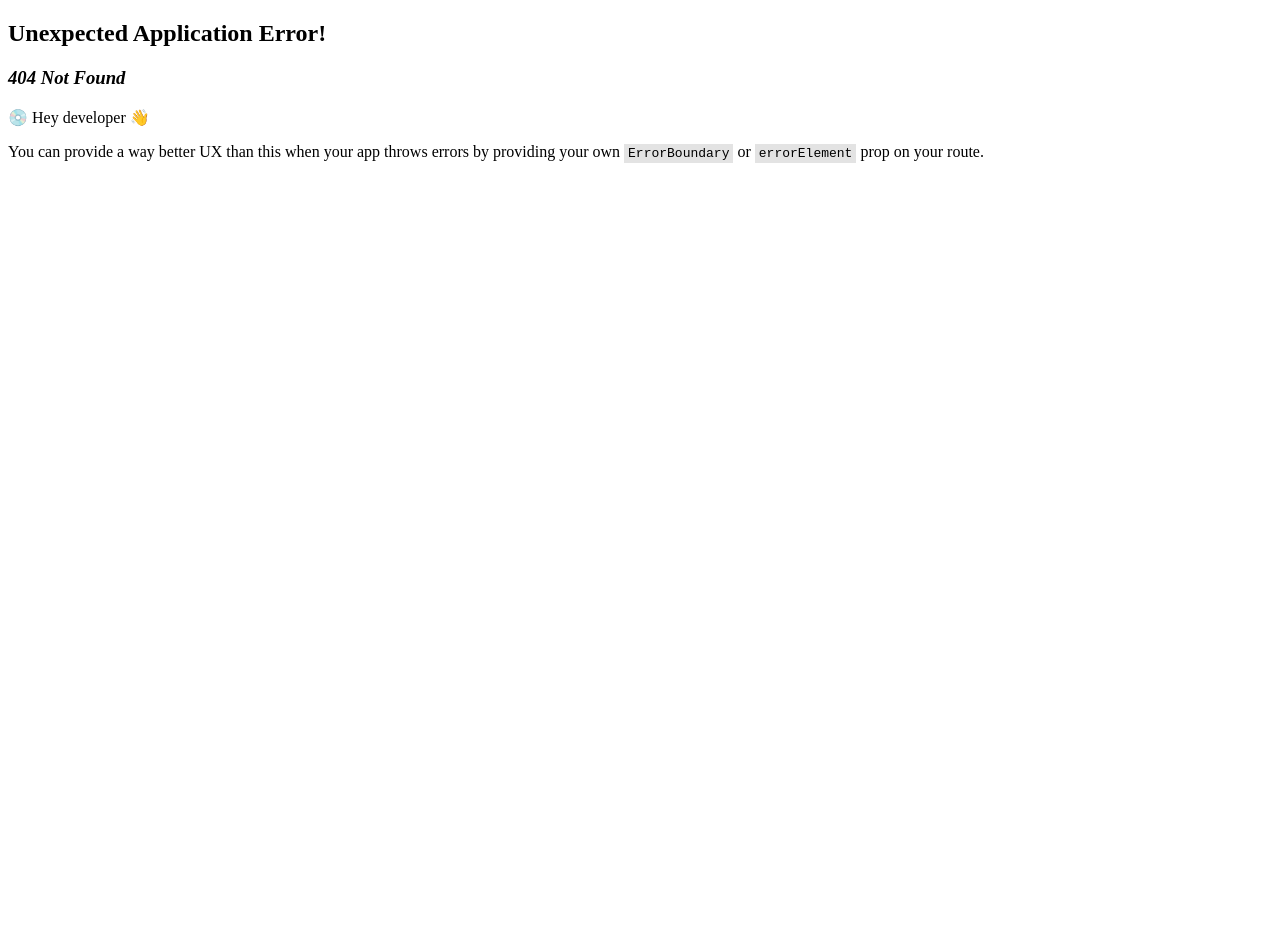
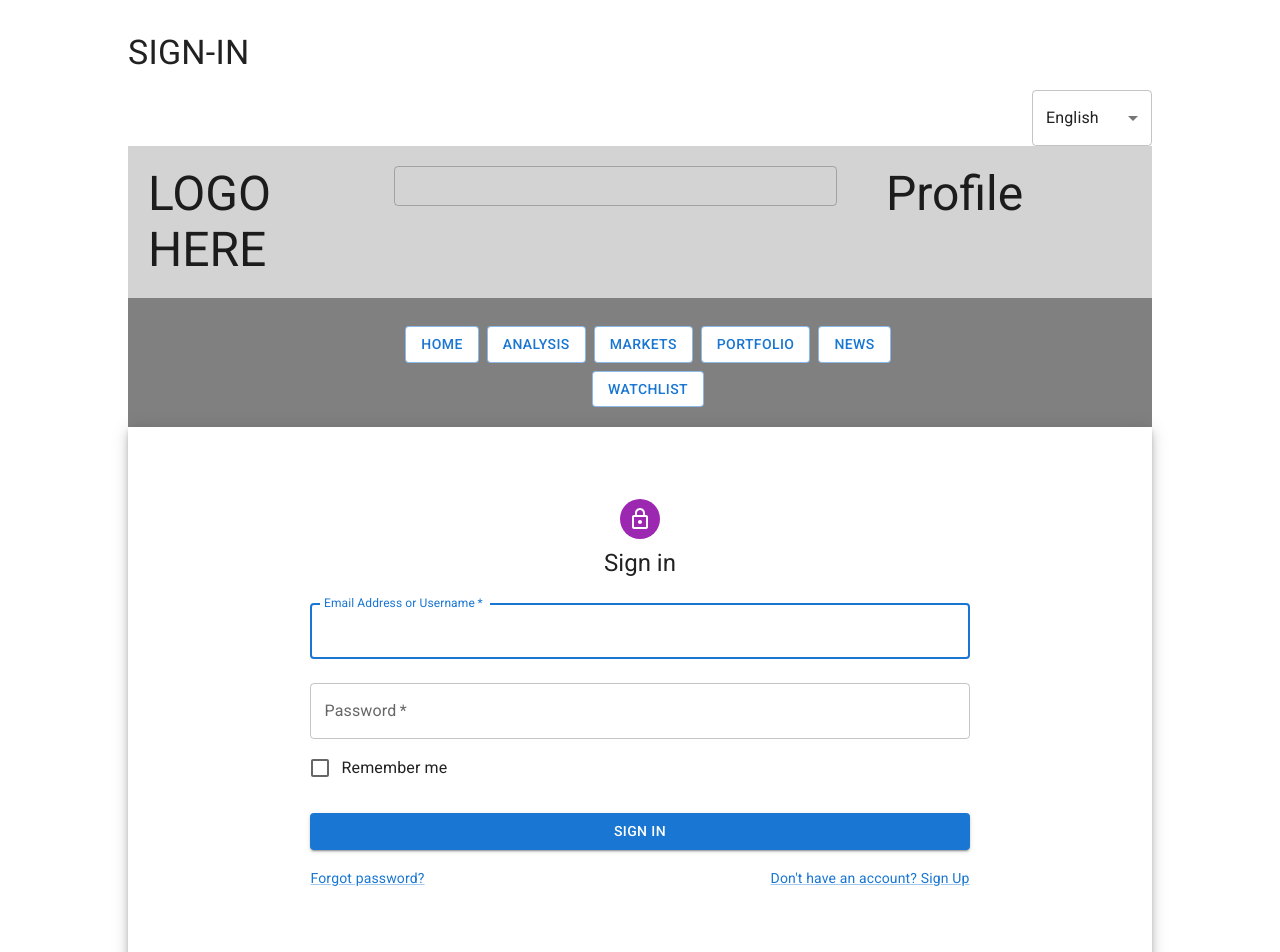
Before and after one commit to semihgencten/FinantialKit-Frontend, a React (Vite) app: page /sign-in in a window 1280 px wide. Before the commit this address had no page. Shown: the top 952 px of the page. Before the commit the page ends 800 px from the top, so only its background shows below. Built offline with nearby package versions, Linux system fonts and the light colour scheme.

Commit message:
pages created

```diff
--- a/src/actions/authActions.js
+++ b/src/actions/authActions.js
@@ -11,9 +11,10 @@
     //   "password": "string",
     //   "password2": "string"
     // }
+    console.log("body: ",body);
     const response = await httpFetch({
       method: "POST",
-      url: "/users/register",
+      url: "/users/register/",
       data: body,
     });
     return response.data;
--- /dev/null
+++ b/src/pages/AuthPages/SignIn/index.jsx
@@ -0,0 +1,102 @@
+import * as React from 'react';
+import Avatar from '@mui/material/Avatar';
+import Button from '@mui/material/Button';
+import CssBaseline from '@mui/material/CssBaseline';
+import TextField from '@mui/material/TextField';
+import FormControlLabel from '@mui/material/FormControlLabel';
+import Checkbox from '@mui/material/Checkbox';
+import Link from '@mui/material/Link';
+import Paper from '@mui/material/Paper';
+import Box from '@mui/material/Box';
+import Grid from '@mui/material/Grid';
+import LockOutlinedIcon from '@mui/icons-material/LockOutlined';
+import Typography from '@mui/material/Typography';
+import { createTheme, ThemeProvider } from '@mui/material/styles';
+
+
+const defaultTheme = createTheme();
+
+const SignIn = () => {
+  const handleSubmit = (event) => {
+    event.preventDefault();
+    const data = new FormData(event.currentTarget);
+    console.log({
+      email: data.get('email'),
+      password: data.get('password'),
+    });
+  };
+
+  return (
+    <ThemeProvider theme={defaultTheme}>
+      <Grid container component="main" sx={{ height: '100vh' }}>
+        <CssBaseline />
+        <Grid item xs={12} component={Paper} elevation={6} square>
+          <Box
+            sx={{
+              my: 8,
+              mx: 4,
+              display: 'flex',
+              flexDirection: 'column',
+              alignItems: 'center',
+            }}
+          >
+            <Avatar sx={{ m: 1, bgcolor: 'secondary.main' }}>
+              <LockOutlinedIcon />
+            </Avatar>
+            <Typography component="h1" variant="h5">
+              Sign in
+            </Typography>
+            <Box component="form" noValidate onSubmit={handleSubmit} sx={{ mt: 1 }}>
+              <TextField
+                margin="normal"
+                required
+                fullWidth
+                id="email"
+                label="Email Address or Username"
+                name="email"
+                autoComplete="email"
+                autoFocus
+              />
+              <TextField
+                margin="normal"
+                required
+                fullWidth
+                name="password"
+                label="Password"
+                type="password"
+                id="password"
+                autoComplete="current-password"
+              />
+              <FormControlLabel
+                control={<Checkbox value="remember" color="primary" />}
+                label="Remember me"
+              />
+              <Button
+                type="submit"
+                fullWidth
+                variant="contained"
+                sx={{ mt: 3, mb: 2 }}
+              >
+                Sign In
+              </Button>
+              <Grid container>
+                <Grid item xs>
+                  <Link href="#" variant="body2">
+                    Forgot password?
+                  </Link>
+                </Grid>
+                <Grid item>
+                  <Link href="#" variant="body2">
+                    {"Don't have an account? Sign Up"}
+                  </Link>
+                </Grid>
+              </Grid>
+            </Box>
+          </Box>
+        </Grid>
+      </Grid>
+    </ThemeProvider>
+  );
+}
+
+export default SignIn
--- a/src/pages/AuthPage/index.jsx
+++ b/src/pages/AuthPages/SignUp/index.jsx
@@ -12,19 +12,47 @@
 import Typography from '@mui/material/Typography';
 import Container from '@mui/material/Container';
 import { createTheme, ThemeProvider } from '@mui/material/styles';
-
+import { useDispatch } from 'react-redux';
+import { registerUser } from '@/actions/authActions';
+import { useState } from 'react';
+import { error } from 'highcharts';
 const defaultTheme = createTheme();
 
 
+const SignUp = ()=> {
+    const dispatch = useDispatch();
+    const [user,setUser] = useState();
 
-export default function SignUp() {
-    const handleSubmit = (event) => {
+    const handleSubmit = async (event)=> {
       event.preventDefault();
+
       const data = new FormData(event.currentTarget);
-      console.log({
-        email: data.get('email'),
-        password: data.get('password'),
-      });
+      const payload = {
+        username: data.get("username"),
+        email: data.get("email"),
+        password: data.get("password1"),
+        password2: data.get("password2"),
+      }
+      let res = await dispatch(
+        registerUser(payload)
+      );
+      if(res.error){
+        alert("The user is already exists");
+        return
+      }
+      alert(res.payload.message);
+      await setUser(res.payload);
+      console.log("user is",res);
+    //   {
+    //     "user": {
+    //         "url": "http://127.0.0.1:8000/api/users/2/",
+    //         "username": "asdas2",
+    //         "email": "asdsadqqqqq2q@mail.com",
+    //         "groups": []
+    //     },
+    //     "token": "ef633d01507d2800130c1f48eacdd02487c8c715",
+    //     "message": "User Created Successfully."
+    // }
     };
 
     return (
@@ -72,6 +100,16 @@
                   <TextField
                     required
                     fullWidth
+                    id="username"
+                    label="Username"
+                    name="username"
+                    autoComplete="username"
+                  />
+                </Grid>
+                <Grid item xs={12}>
+                  <TextField
+                    required
+                    fullWidth
                     id="email"
                     label="Email Address"
                     name="email"
@@ -83,19 +121,30 @@
                   <TextField
                     required
                     fullWidth
-                    name="password"
+                    name="password1"
                     label="Password"
                     type="password"
-                    id="password"
+                    id="password1"
                     autoComplete="new-password"
                   />
                 </Grid>
                 <Grid item xs={12}>
+                  <TextField
+                    required
+                    fullWidth
+                    name="password2"
+                    label="Rewrite Password"
+                    type="password"
+                    id="password2"
+                    autoComplete="again-password"
+                  />
+                </Grid>
+                {/* <Grid item xs={12}>
                   <FormControlLabel
                     control={<Checkbox value="allowExtraEmails" color="primary" />}
                     label="I want to receive inspiration, marketing promotions and updates via email."
                   />
-                </Grid>
+                </Grid> */}
               </Grid>
               <Button
                 type="submit"
@@ -118,3 +167,5 @@
       </ThemeProvider>
     );
   }
+
+export default SignUp;
--- a/src/translations/en.json
+++ b/src/translations/en.json
@@ -8,5 +8,9 @@
     "portfolio.page.title": "Portfolio",
     "analysis.page.title": "Analysis",
     "markets.page.title": "Markets",
-    "logo.label": "LOGO HERE"
+    "logo.label": "LOGO HERE",
+
+    "firstname": "Firstname",
+    "secondname": "secondname",
+    "password": "password"
 }
--- a/src/translations/fr.json
+++ b/src/translations/fr.json
@@ -8,5 +8,9 @@
     "portfolio.page.title": "Portefeuille",
     "analysis.page.title": "Analyse",
     "markets.page.title": "Marchés",
-    "logo.label": "LOGO ICI"
+    "logo.label": "LOGO ICI",
+
+    "firstname": "prénom",
+    "secondname": "nom de famille",
+    "password": "mot de passe"
 }
```
Also changed, not shown: src/main.jsx (+6 -1 lines), src/assets/images/finance.jpg (added).
